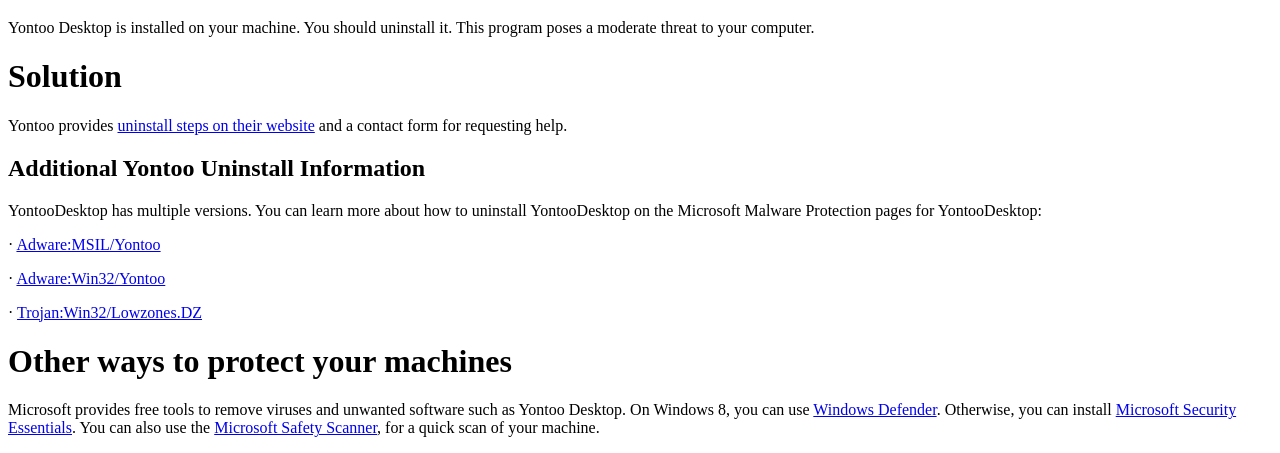
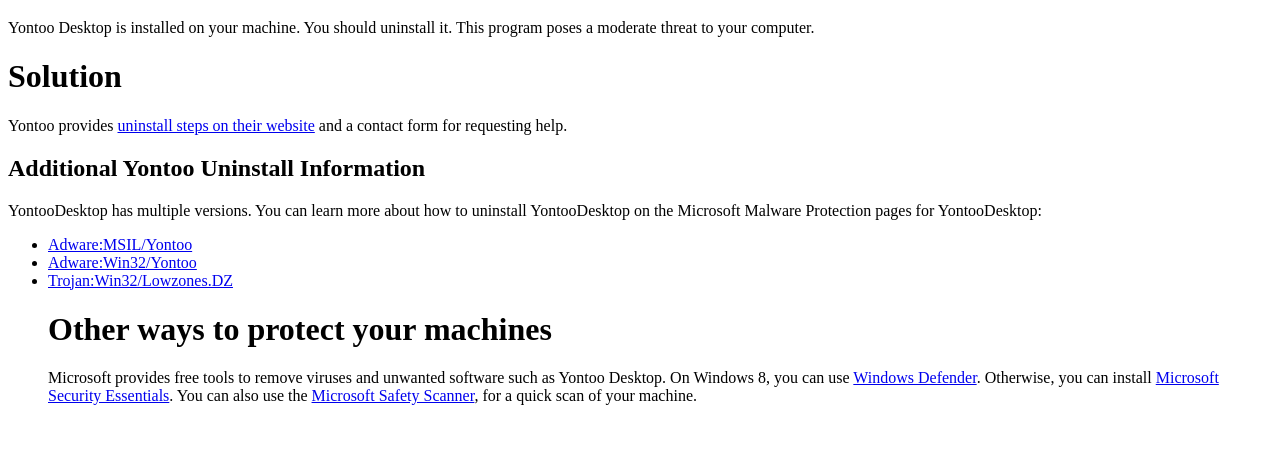
Before and after one commit to TerribleDev/getdotnet, a plain HTML site: page help/remove-yontoo-desktop.html in a window 1280 px wide. Shown: the part 369-822 px from the top of the page. After the commit the page ends 800 px from the top, so only its background shows below. Drawn offline with Linux system fonts and the light colour scheme.

Commit message:
Fix formatting

```diff
--- a/help/remove-yontoo-desktop.html
+++ b/help/remove-yontoo-desktop.html
@@ -21,11 +21,12 @@ Lucida Grande,Verdana,Arial,Helvetica,sans-serif; font-size:30px;vertical-align:
 <h2>Additional Yontoo Uninstall Information</h2>
 <p>YontooDesktop has multiple versions. You can learn more about how to uninstall YontooDesktop on the Microsoft Malware Protection pages for YontooDesktop:</p>
 
-<p>· <a href="http://www.microsoft.com/security/portal/threat/encyclopedia/entry.aspx?Name=Adware%3AMSIL%2FYontoo">Adware:MSIL/Yontoo</a></p>
+<ul>
+<li><a href="http://www.microsoft.com/security/portal/threat/encyclopedia/entry.aspx?Name=Adware%3AMSIL%2FYontoo">Adware:MSIL/Yontoo</a></li>
 
-<p>· <a href="http://www.microsoft.com/security/portal/threat/encyclopedia/Entry.aspx?Name=Adware%3aWin32%2fYontoo">Adware:Win32/Yontoo</a></p>
+<li> <a href="http://www.microsoft.com/security/portal/threat/encyclopedia/Entry.aspx?Name=Adware%3aWin32%2fYontoo">Adware:Win32/Yontoo</a></li>
 
-<p>· <a href="http://www.microsoft.com/security/portal/threat/encyclopedia/entry.aspx?name=Trojan%3aWin32%2fLowzones.DZ#tab=1">Trojan:Win32/Lowzones.DZ</a></p>
+<li> <a href="http://www.microsoft.com/security/portal/threat/encyclopedia/entry.aspx?name=Trojan%3aWin32%2fLowzones.DZ#tab=1">Trojan:Win32/Lowzones.DZ</a></li>
 
 <h1>Other ways to protect your machines</h1>
 <p>Microsoft provides free tools to remove viruses and unwanted software such as Yontoo Desktop. On Windows 8, you can use <a href="http://windows.microsoft.com/en-US/windows-8/windows-defender#1TC=t1">Windows Defender</a>. Otherwise, you can install <a href="http://windows.microsoft.com/en-us/windows/security-essentials-all-versions">Microsoft Security Essentials</a>. You can also use the <a href="http://www.microsoft.com/security/scanner/default.aspx">Microsoft Safety Scanner</a>, for a quick scan of your machine. </p>
```
Also changed, not shown: index.html (+1 -1 lines).
